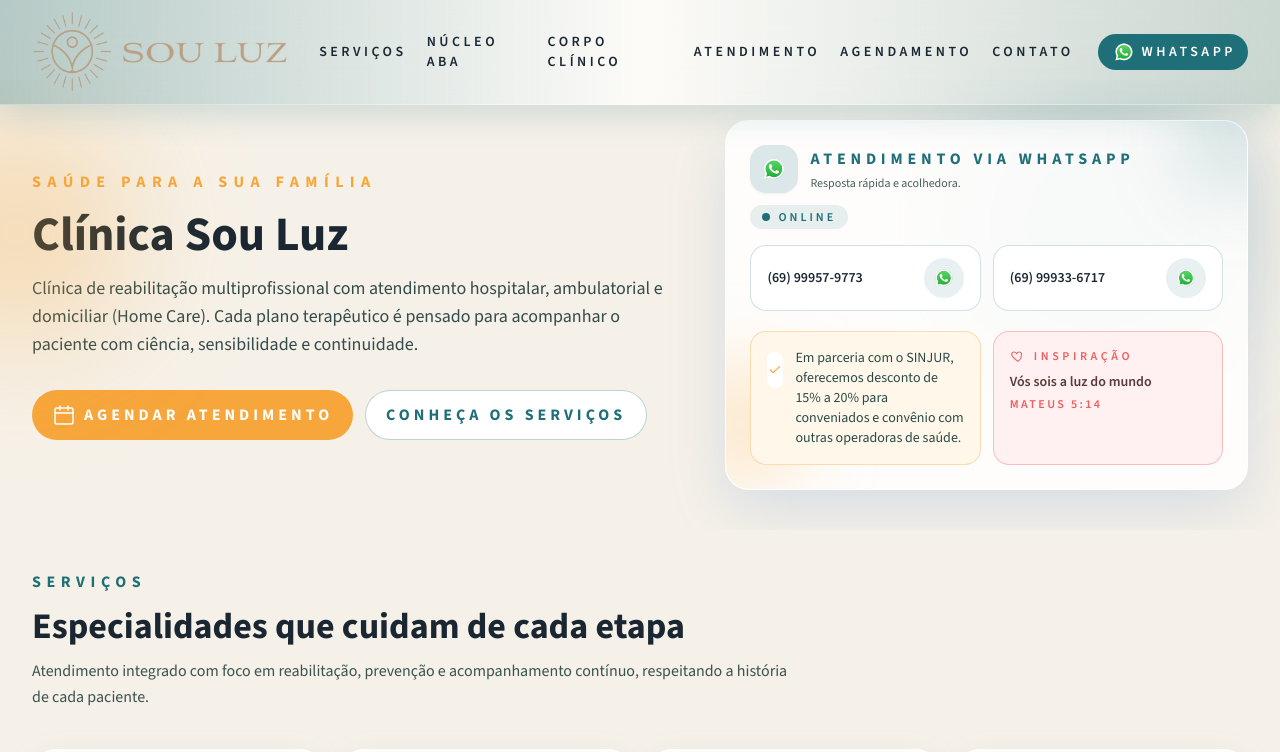
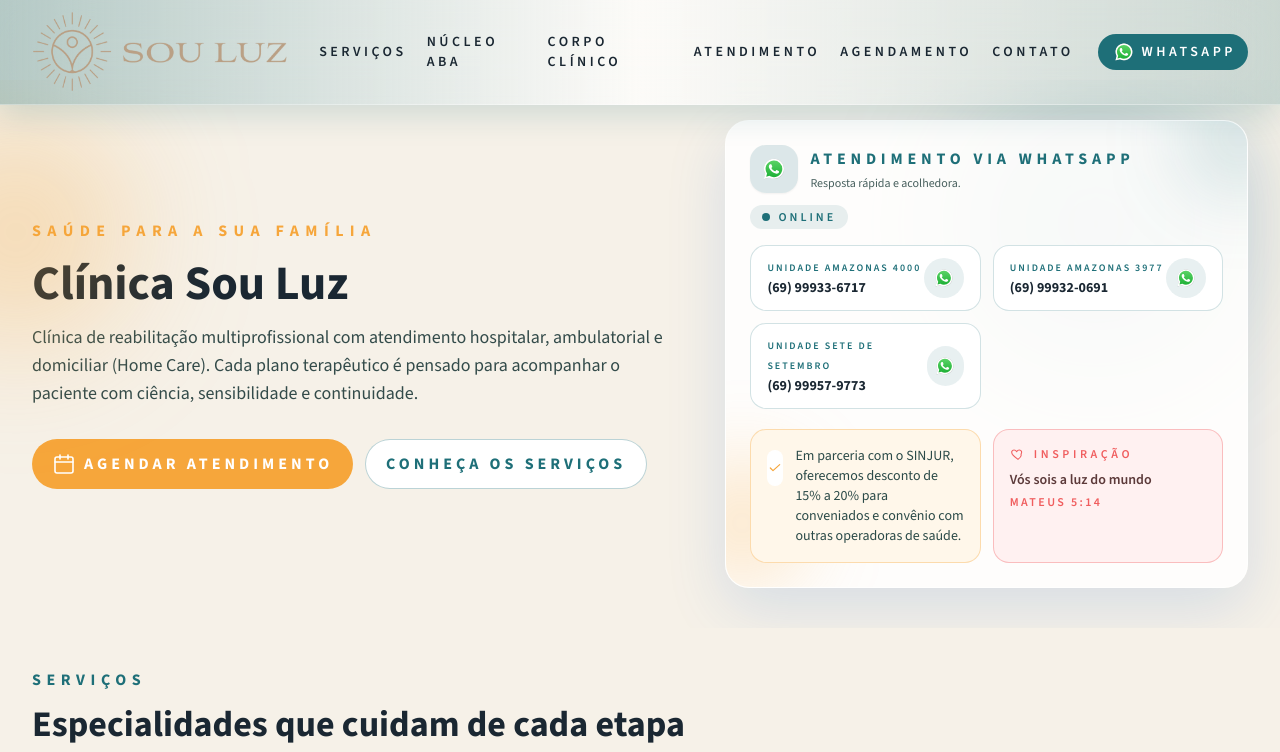
Before and after one commit to GabrielLLima97/sou-arte-institucional, a Next.js app: page /clinica-sou-luz in a window 1280 px wide. Shown: the top 752 px of the page. Built offline with nearby package versions, Linux system fonts and the light colour scheme.

Commit message:
Define contato principal da Clínica Sou Luz no cabeçalho e agendamento

```diff
--- a/app/clinica-sou-luz/page.tsx
+++ b/app/clinica-sou-luz/page.tsx
@@ -86,10 +86,42 @@
   "Estrutura completa para reabilitação, prevenção e acompanhamento contínuo",
 ];
 
-const whatsappContacts = [
-  { label: "(69) 99957-9773", href: "https://wa.me/5569999579773" },
-  { label: "(69) 99933-6717", href: "https://wa.me/5569999336717" },
+const clinicUnits = [
+  {
+    id: "amaz-4000",
+    name: "Unidade Amazonas 4000",
+    street: "Av. Amazonas, n. 4000",
+    neighborhood: "Bairro Agenor de Carvalho",
+    city: "Porto Velho - RO",
+    phoneDisplay: "(69) 99933-6717",
+    phoneIntl: "+55-69-99933-6717",
+    whatsappHref: "https://wa.me/5569999336717",
+  },
+  {
+    id: "amaz-3977",
+    name: "Unidade Amazonas 3977",
+    street: "Av. Amazonas, n. 3977",
+    neighborhood: "Bairro Agenor de Carvalho",
+    city: "Porto Velho - RO",
+    phoneDisplay: "(69) 99932-0691",
+    phoneIntl: "+55-69-99932-0691",
+    whatsappHref: "https://wa.me/5569999320691",
+  },
+  {
+    id: "sete-2546",
+    name: "Unidade Sete de Setembro",
+    street: "Av. Sete de Setembro, n. 2546",
+    neighborhood: "Bairro Centro",
+    city: "Porto Velho - RO",
+    phoneDisplay: "(69) 99957-9773",
+    phoneIntl: "+55-69-99957-9773",
+    whatsappHref: "https://wa.me/5569999579773",
+  },
 ];
+
+const primaryWhatsappNumber = "5569999336717";
+const primaryWhatsappContact =
+  clinicUnits.find((unit) => unit.whatsappHref.endsWith(primaryWhatsappNumber)) ?? clinicUnits[0];
 
 const abaPlans = [
   "Select",
@@ -114,14 +146,26 @@
       "Clínica de reabilitação multiprofissional com atendimento hospitalar, ambulatorial e domiciliar (Home Care).",
     url: "https://clinicasouluz.com.br",
     image: "https://clinicasouluz.com.br/souluz/logo-retangular.png",
-    telephone: ["+55-69-99957-9773", "+55-69-99933-6717"],
+    telephone: clinicUnits.map((unit) => unit.phoneIntl),
     address: {
       "@type": "PostalAddress",
-      streetAddress: "Av. Amazonas, n.º 4000",
+      streetAddress: clinicUnits[0]?.street ?? "Av. Amazonas, n. 4000",
       addressLocality: "Porto Velho",
       addressRegion: "RO",
       addressCountry: "BR",
     },
+    department: clinicUnits.map((unit) => ({
+      "@type": "MedicalClinic",
+      name: `Clínica Sou Luz - ${unit.name}`,
+      telephone: unit.phoneIntl,
+      address: {
+        "@type": "PostalAddress",
+        streetAddress: unit.street,
+        addressLocality: "Porto Velho",
+        addressRegion: "RO",
+        addressCountry: "BR",
+      },
+    })),
     areaServed: "BR",
     medicalSpecialty: [
       "Fonoaudiologia",
@@ -168,7 +212,7 @@
             </a>
           </nav>
           <a
-            href={whatsappContacts[0].href}
+            href={primaryWhatsappContact?.whatsappHref}
             target="_blank"
             rel="noreferrer"
             className="inline-flex items-center gap-2 rounded-full bg-[#1e6f78] px-4 py-2 text-sm font-semibold uppercase tracking-[0.25em] text-white transition hover:-translate-y-0.5 hover:bg-[#165a61]"
@@ -232,15 +276,20 @@
                   </span>
                 </div>
                 <div className="mt-4 grid gap-3 sm:grid-cols-2">
-                  {whatsappContacts.map((contact) => (
+                  {clinicUnits.map((unit) => (
                     <a
-                      key={contact.label}
-                      href={contact.href}
+                      key={unit.id}
+                      href={unit.whatsappHref}
                       target="_blank"
                       rel="noreferrer"
                       className="group flex items-center justify-between rounded-2xl border border-[#1e6f78]/20 bg-white/90 px-4 py-3 text-sm font-semibold text-[#1a2732] transition hover:-translate-y-0.5 hover:border-[#1e6f78]/40 hover:bg-white hover:shadow-[0_12px_30px_rgba(30,111,120,0.2)]"
                     >
-                      <span>{contact.label}</span>
+                      <span className="min-w-0">
+                        <span className="block text-[10px] font-semibold uppercase tracking-[0.2em] text-[#1e6f78]">
+                          {unit.name}
+                        </span>
+                        <span className="block text-sm font-bold text-[#1a2732]">{unit.phoneDisplay}</span>
+                      </span>
                       <span className="flex h-10 w-10 items-center justify-center rounded-full bg-[#1e6f78]/10 text-[#1e6f78] transition group-hover:bg-[#1e6f78] group-hover:text-white">
                         <Icon name="whatsapp" className="h-5 w-5" />
                       </span>
@@ -314,10 +363,6 @@
               </a>
             ))}
           </div>
-        </section>
-
-        <section id="agendamento" className="mx-auto w-full max-w-screen-2xl px-3 py-10 sm:px-5 lg:px-8">
-          <AppointmentForm specialists={services.map((service) => service.title)} whatsappNumber="5569999579773" />
         </section>
 
         <section id="nucleo-aba" className="mx-auto w-full max-w-screen-2xl px-3 py-10 sm:px-5 lg:px-8">
@@ -530,48 +575,69 @@
         </section>
 
         <section id="contato" className="mx-auto w-full max-w-screen-2xl px-3 pb-12 sm:px-5 lg:px-8">
-          <div className="grid gap-8 lg:grid-cols-[1.1fr_0.9fr]">
+          <div className="grid gap-8 lg:grid-cols-[1.15fr_0.85fr]">
             <div className="rounded-3xl border border-white/70 bg-white/85 p-6 shadow-[0_16px_40px_rgba(31,109,209,0.12)] transition hover:-translate-y-1 hover:shadow-[0_20px_50px_rgba(31,109,209,0.18)]">
-              <div className="text-base font-bold uppercase tracking-[0.35em] text-[#1e6f78]">Localização e horário</div>
-              <h2 className="mt-3 font-[var(--font-display)] text-3xl font-extrabold text-[#1a2732]">Visite a Clínica Sou Luz</h2>
+              <div className="text-base font-bold uppercase tracking-[0.35em] text-[#1e6f78]">Nossas unidades</div>
+              <h2 className="mt-3 font-[var(--font-display)] text-3xl font-extrabold text-[#1a2732]">
+                Atendimento em três unidades para cuidar de você com proximidade
+              </h2>
               <p className="mt-3 text-sm text-[#3a5250]">
-                Estrutura acolhedora e equipe preparada para acompanhar cada paciente com cuidado e atenção.
+                Selecione a clínica mais conveniente e fale diretamente com a equipe da unidade para orientações, convênios e
+                agendamento.
               </p>
-              <div className="mt-6 grid gap-4 lg:grid-cols-[1.1fr_0.9fr]">
-                <div className="relative overflow-hidden rounded-3xl border border-[#1e6f78]/20 bg-gradient-to-br from-[#eef7f6] via-white to-white p-5 transition hover:-translate-y-1 hover:border-[#1e6f78]/35 hover:bg-white hover:shadow-[0_16px_35px_rgba(30,111,120,0.18)]">
+
+              <div className="mt-6 grid gap-4 md:grid-cols-2">
+                {clinicUnits.map((unit) => (
+                  <article
+                    key={unit.id}
+                    className="group relative overflow-hidden rounded-3xl border border-[#1e6f78]/20 bg-gradient-to-br from-[#eef7f6] via-white to-white p-5 transition hover:-translate-y-1 hover:border-[#1e6f78]/35 hover:bg-white hover:shadow-[0_16px_35px_rgba(30,111,120,0.18)]"
+                  >
                     <div className="absolute -right-10 -top-10 h-24 w-24 rounded-full bg-[#1e6f78]/15 blur-2xl" />
-                  <div className="flex items-start gap-4">
-                    <span className="flex h-12 w-12 items-center justify-center rounded-2xl bg-white text-[#1e6f78] shadow-sm">
-                      <Icon name="pin" className="h-6 w-6" />
+                    <div className="relative z-10">
+                      <div className="inline-flex items-center rounded-full bg-[#1e6f78]/10 px-3 py-1 text-[10px] font-semibold uppercase tracking-[0.22em] text-[#1e6f78]">
+                        {unit.name}
+                      </div>
+                      <div className="mt-3 flex items-start gap-3">
+                        <span className="flex h-10 w-10 items-center justify-center rounded-2xl bg-white text-[#1e6f78] shadow-sm">
+                          <Icon name="pin" className="h-5 w-5" />
                         </span>
-                    <div className="flex-1">
-                      <div className="text-base font-bold uppercase tracking-[0.3em] text-[#1e6f78]">Endereço</div>
-                      <div className="mt-3 rounded-2xl bg-white/85 px-4 py-3">
-                        <p className="text-base font-bold text-[#1a2732]">Av. Amazonas, n.º 4000</p>
-                        <p className="text-sm text-[#2b4a48]">Bairro Agenor de Carvalho, Porto Velho</p>
-                      </div>
-                      <div className="mt-3 flex items-center gap-2 text-base font-bold uppercase tracking-[0.25em] text-[#f6a63b]">
-                        <span className="h-2 w-2 rounded-full bg-[#f6a63b]" />
-                        Fácil acesso e atendimento acolhedor
+                        <div>
+                          <p className="text-base font-bold text-[#1a2732]">{unit.street}</p>
+                          <p className="text-sm text-[#2b4a48]">{unit.neighborhood}</p>
+                          <p className="text-sm text-[#2b4a48]">{unit.city}</p>
                         </div>
                       </div>
+                      <a
+                        href={unit.whatsappHref}
+                        target="_blank"
+                        rel="noreferrer"
+                        className="mt-4 inline-flex w-full items-center justify-between rounded-2xl border border-[#1e6f78]/25 bg-white/90 px-4 py-2.5 text-sm font-semibold text-[#1a2732] transition hover:-translate-y-0.5 hover:border-[#1e6f78]/40 hover:bg-white"
+                      >
+                        <span className="inline-flex items-center gap-2">
+                          <Icon name="whatsapp" className="h-5 w-5" />
+                          Falar com a unidade
+                        </span>
+                        <span>{unit.phoneDisplay}</span>
+                      </a>
                     </div>
+                  </article>
+                ))}
               </div>
-                <div className="relative overflow-hidden rounded-3xl border border-[#f6a63b]/20 bg-gradient-to-br from-[#fff7ea] via-white to-white p-5 transition hover:-translate-y-1 hover:border-[#f6a63b]/35 hover:bg-white hover:shadow-[0_16px_35px_rgba(246,166,59,0.2)]">
-                  <div className="absolute -left-12 -bottom-12 h-28 w-28 rounded-full bg-[#f6a63b]/20 blur-2xl" />
+
+              <div className="mt-4 rounded-3xl border border-[#f6a63b]/20 bg-gradient-to-br from-[#fff7ea] via-white to-white p-5 transition hover:-translate-y-0.5 hover:border-[#f6a63b]/35 hover:shadow-[0_14px_30px_rgba(246,166,59,0.18)]">
                 <div className="flex items-start gap-4">
                   <span className="flex h-12 w-12 items-center justify-center rounded-2xl bg-white text-[#f6a63b] shadow-sm">
                     <Icon name="clock" className="h-6 w-6" />
                   </span>
                   <div className="flex-1">
-                      <div className="text-base font-bold uppercase tracking-[0.3em] text-[#f6a63b]">Horários</div>
+                    <div className="text-xs font-bold uppercase tracking-[0.32em] text-[#f6a63b]">Horário de funcionamento</div>
                     <div className="mt-2 text-sm font-semibold text-[#2b4a48]">Segunda a sexta-feira</div>
-                      <div className="mt-3 space-y-2 text-sm text-[#2b4a48]">
-                        <div className="flex items-center justify-between rounded-2xl bg-white/85 px-3 py-2">
+                    <div className="mt-3 grid gap-2 sm:grid-cols-2">
+                      <div className="flex items-center justify-between rounded-2xl bg-white/85 px-3 py-2 text-sm text-[#2b4a48]">
                         <span className="font-semibold">Manhã</span>
                         <span className="font-semibold text-[#1a2732]">08:00 – 12:00</span>
                       </div>
-                        <div className="flex items-center justify-between rounded-2xl bg-white/85 px-3 py-2">
+                      <div className="flex items-center justify-between rounded-2xl bg-white/85 px-3 py-2 text-sm text-[#2b4a48]">
                         <span className="font-semibold">Tarde</span>
                         <span className="font-semibold text-[#1a2732]">14:00 – 18:00</span>
                       </div>
@@ -580,42 +646,40 @@
                 </div>
               </div>
             </div>
-            </div>
+
             <div className="group relative overflow-hidden rounded-3xl border border-white/70 bg-[#1e6f78] p-6 text-white shadow-[0_20px_45px_rgba(30,111,120,0.35)] transition hover:-translate-y-1 hover:bg-[#1a6670] hover:shadow-[0_26px_55px_rgba(30,111,120,0.45)]">
               <div className="absolute -right-16 -top-16 h-40 w-40 rounded-full bg-white/15 blur-2xl" />
               <div className="absolute -left-12 bottom-0 h-32 w-32 rounded-full bg-[#0f4f56]/40 blur-2xl" />
               <div className="relative z-10">
-                <div className="flex flex-wrap items-start justify-between gap-4">
-                  <div>
-                    <div className="text-base font-bold uppercase tracking-[0.35em] text-white/70">Contato imediato</div>
+                <div className="text-base font-bold uppercase tracking-[0.35em] text-white/70">Atendimento imediato</div>
                 <h3 className="mt-3 font-[var(--font-display)] text-3xl font-extrabold">
-                      Estamos prontos para cuidar de você
+                  Fale com a unidade ideal para a sua necessidade
                 </h3>
-                  </div>
-                  <span className="inline-flex items-center gap-2 rounded-full bg-white/15 px-3 py-1 text-xs font-semibold uppercase tracking-[0.25em] text-white/80">
-                    <span className="h-2 w-2 rounded-full bg-[#f6a63b]" />
-                    WhatsApp disponível
-                  </span>
-                </div>
                 <p className="mt-4 text-sm text-white/85">
-                  Fale conosco pelo WhatsApp e receba orientação sobre atendimentos, convênios e disponibilidade de horários.
+                  Nossos canais são dedicados por unidade para oferecer retorno ágil, informações precisas e o encaminhamento
+                  correto desde o primeiro contato.
                 </p>
-                <div className="mt-6 grid gap-3 sm:grid-cols-2">
-                  {whatsappContacts.map((contact) => (
+
+                <div className="mt-6 space-y-3">
+                  {clinicUnits.map((unit) => (
                     <a
-                      key={contact.label}
-                      href={contact.href}
+                      key={`contact-${unit.id}`}
+                      href={unit.whatsappHref}
                       target="_blank"
                       rel="noreferrer"
-                      className="group flex items-center justify-between rounded-2xl bg-white/10 px-4 py-3 text-sm font-semibold transition hover:-translate-y-0.5 hover:bg-white/20 hover:shadow-[0_12px_25px_rgba(0,0,0,0.15)]"
+                      className="group flex items-center justify-between rounded-2xl bg-white/10 px-4 py-3 transition hover:-translate-y-0.5 hover:bg-white/20 hover:shadow-[0_12px_25px_rgba(0,0,0,0.15)]"
                     >
-                      <span>{contact.label}</span>
+                      <div className="min-w-0">
+                        <div className="text-[10px] font-semibold uppercase tracking-[0.22em] text-white/75">{unit.name}</div>
+                        <div className="text-sm font-bold text-white">{unit.phoneDisplay}</div>
+                      </div>
                       <span className="flex h-10 w-10 items-center justify-center rounded-full bg-white/15 text-white transition group-hover:bg-white group-hover:text-[#1e6f78]">
                         <Icon name="whatsapp" className="h-5 w-5" />
                       </span>
                     </a>
                   ))}
                 </div>
+
                 <div className="mt-5 flex flex-wrap items-center gap-3">
                   <a
                     href="https://www.instagram.com/clinica_souluz"
@@ -630,6 +694,12 @@
               </div>
             </div>
           </div>
+          <div id="agendamento" className="mt-8">
+            <AppointmentForm
+              specialists={services.map((service) => service.title)}
+              whatsappNumber={primaryWhatsappNumber}
+            />
+          </div>
         </section>
       </main>
     </div>
```
Lines whose indentation alone changed are shown as unchanged.
